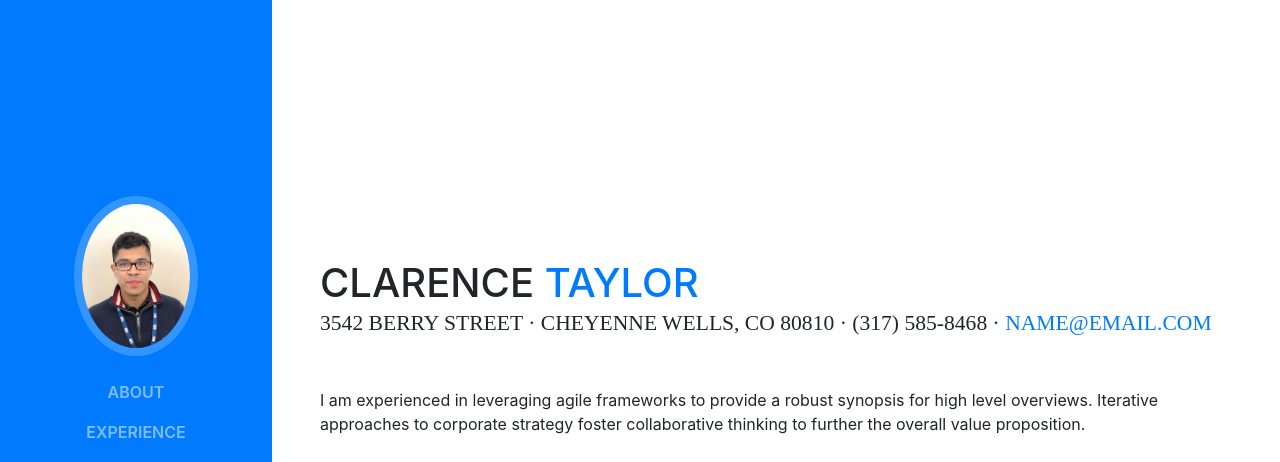
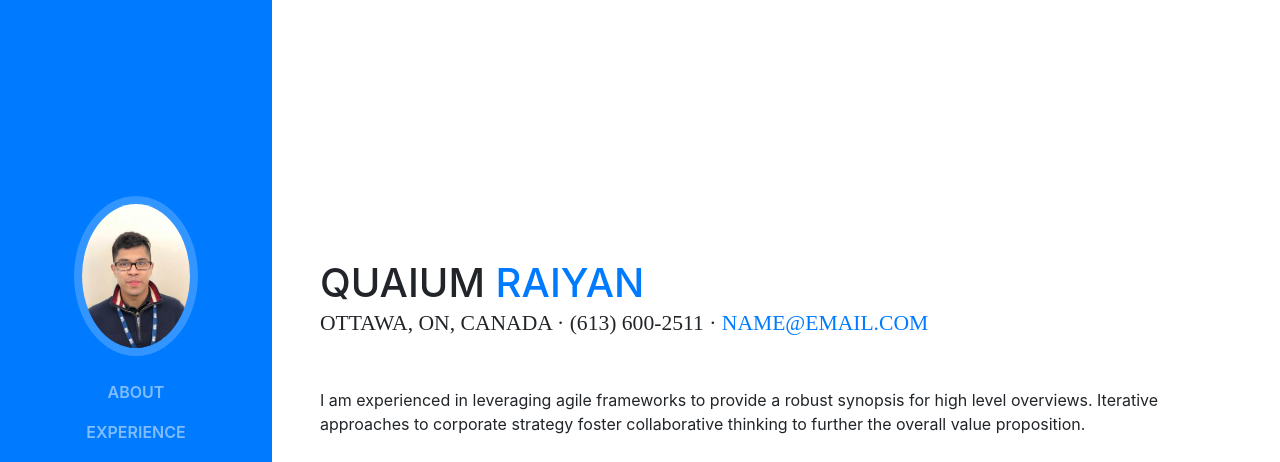
Before and after one commit to raiyanq/raiyanq.github.io, a website with bundled scripts: page index.html in a window 1280 px wide. Shown: the top 462 px of the page. Built offline with nearby package versions, Linux system fonts and the light colour scheme; a web font is replaced by a local one.

Commit message:
commit 2

```diff
--- a/index.html
+++ b/index.html
@@ -65,10 +65,10 @@
 
       <section class="resume-section p-3 p-lg-5 d-flex d-column" id="about">
         <div class="my-auto">
-          <h1 class="mb-0">Clarence
-            <span class="text-primary">Taylor</span>
+          <h1 class="mb-0">Quaium
+            <span class="text-primary">Raiyan</span>
           </h1>
-          <div class="subheading mb-5">3542 Berry Street · Cheyenne Wells, CO 80810 · (317) 585-8468 ·
+          <div class="subheading mb-5">Ottawa, ON, Canada · (613) 600-2511 ·
             <a href="mailto:name@email.com">name@email.com</a>
           </div>
           <p class="mb-5">I am experienced in leveraging agile frameworks to provide a robust synopsis for high level overviews. Iterative approaches to corporate strategy foster collaborative thinking to further the overall value proposition.</p>
```
